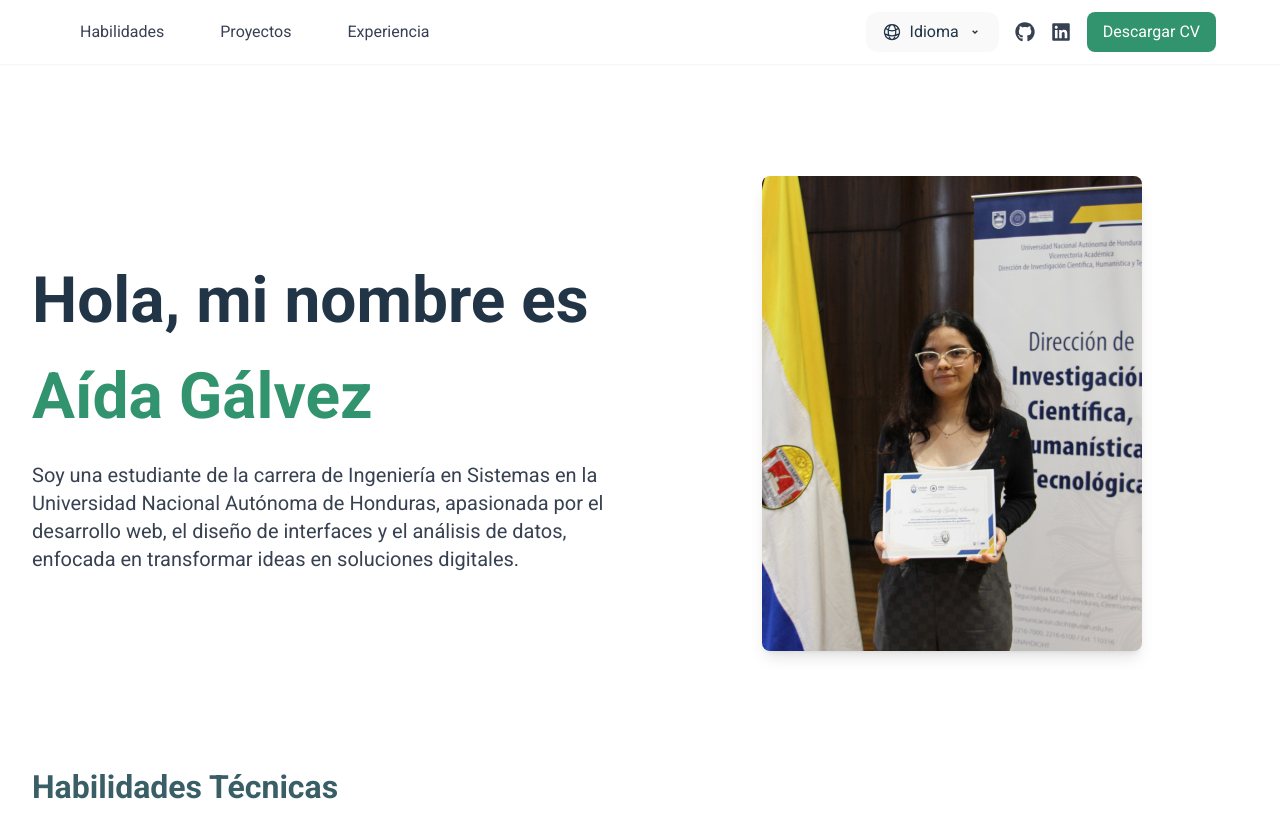
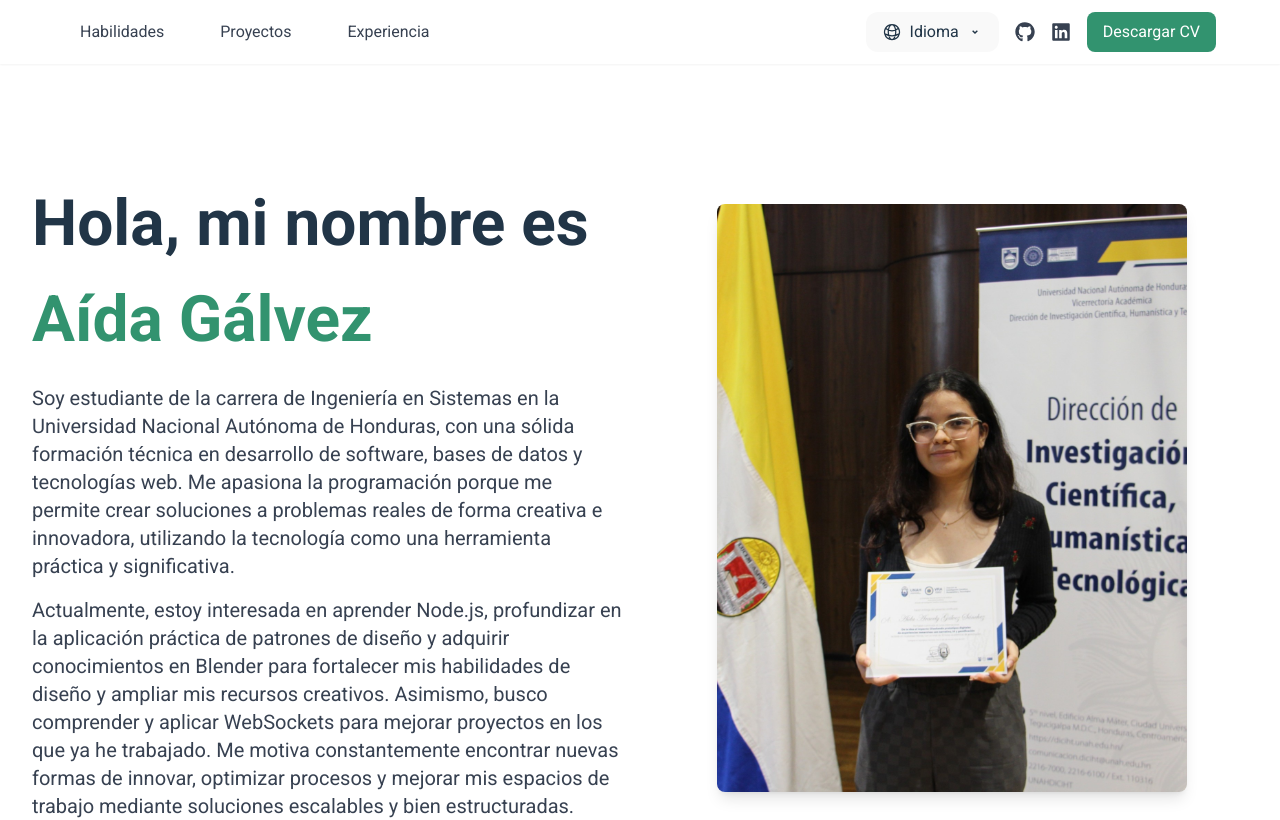
Before and after one commit to a-galvez/Portafolio, a React (Vite) app in the folder portafolio/: page / in a window 1280 px wide. Shown: the top 820 px of the page. Built offline with nearby package versions, Linux system fonts and the light colour scheme.

Commit message:
mas detalles y fix

```diff
--- a/portafolio/src/components/Habilidades/Hero.jsx
+++ b/portafolio/src/components/Habilidades/Hero.jsx
@@ -7,12 +7,16 @@ export default function Hero({ language }) {
     es: {
       saludo: "Hola, mi nombre es",
       descripcion:
-        "Soy una estudiante de la carrera de Ingeniería en Sistemas en la Universidad Nacional Autónoma de Honduras, apasionada por el desarrollo web, el diseño de interfaces y el análisis de datos, enfocada en transformar ideas en soluciones digitales."
+        ["Soy estudiante de la carrera de Ingeniería en Sistemas en la Universidad Nacional Autónoma de Honduras, con una sólida formación técnica en desarrollo de software, bases de datos y tecnologías web. Me apasiona la programación porque me permite crear soluciones a problemas reales de forma creativa e innovadora, utilizando la tecnología como una herramienta práctica y significativa.",
+        "Actualmente, estoy interesada en aprender Node.js, profundizar en la aplicación práctica de patrones de diseño y adquirir conocimientos en Blender para fortalecer mis habilidades de diseño y ampliar mis recursos creativos. Asimismo, busco comprender y aplicar WebSockets para mejorar proyectos en los que ya he trabajado. Me motiva constantemente encontrar nuevas formas de innovar, optimizar procesos y mejorar mis espacios de trabajo mediante soluciones escalables y bien estructuradas."
+        ]
     },
     en: {
       saludo: "Hi, my name is",
       descripcion:
-        "I am a Software Engineering student at Universidad Nacional Autónoma de Honduras (UNAH), passionate about web development, interface design, and data analysis, focused on transforming ideas into digital solutions."
+        ["I am a Software Engineering student at Universidad Nacional Autónoma de Honduras (UNAH), with a solid technical background in software development, databases, and web technologies. I am passionate about programming because it allows me to create creative and innovative solutions to real-world problems, using technology as a practical and meaningful tool.",
+          "Currently, I am interested in learning Node.js, deepening my practical knowledge of design patterns, and acquiring skills in Blender to strengthen my design abilities and expand my creative toolkit. I also aim to understand and apply WebSockets to enhance projects I have previously worked on. I am constantly motivated to find new ways to innovate, optimize processes, and improve work environments through scalable and well-structured solutions."
+        ]
     }
   }
 
@@ -23,8 +27,15 @@ export default function Hero({ language }) {
           <h1 className="text-[64px] bold">{texts[language].saludo}</h1>
           <h1 className="text-[64px] bold text-[#32936F]">Aída Gálvez</h1>
         </div>
-        <div>
-          <p className="text-gray-700 regular text-xl">{texts[language].descripcion}</p>
+        <div className="space-y-4">
+          {texts[language].descripcion.map((parrafo, index) => (
+            <p
+              key={index}
+              className="text-gray-700 regular text-xl"
+            >
+              {parrafo}
+            </p>
+          ))}
         </div>
       </div>
 
@@ -32,7 +43,7 @@ export default function Hero({ language }) {
         <img
           src={fotoPerfil}
           alt="Aída Gálvez"
-          className="w-full max-w-[380px] rounded-lg shadow-lg "
+          className="w-full max-w-[470px] rounded-lg shadow-lg "
         />
       </div>
     </section>
--- a/portafolio/src/components/Proyectos/ProyectoDetalle.jsx
+++ b/portafolio/src/components/Proyectos/ProyectoDetalle.jsx
@@ -88,9 +88,16 @@ export default function ProyectoDetalle() {
         </section>
 
         {/* Detalle */}
-        <p className="text-gray-700 mb-6 sm:mb-8 leading-relaxed text-base sm:text-lg mt-6">
-            {proyecto.detalle[language]}
-        </p>
+        <div className="mt-4 sm:mt-6">
+        {proyecto.detalle[language].map((parrafo, index) => (
+            <p
+            key={index}
+            className="text-gray-700 mb-6 sm:mb-8 leading-relaxed text-base sm:text-lg mt-6"
+            >
+            {parrafo}
+            </p>
+        ))}
+        </div>
 
         {/* Rol */}
         <section className="mb-6 sm:mb-8">
--- a/portafolio/src/data/proyectos.js
+++ b/portafolio/src/data/proyectos.js
@@ -67,8 +67,8 @@ export const proyectos = [
       }
     },
     detalle: {
-      es: "Este proyecto fue desarrollado como parte de la asignatura Programación Orientada a Objetos, aplicando conceptos fundamentales como modelado de clases, relaciones entre entidades y estructuración del código.",
-      en: "This project was developed as part of the Object-Oriented Programming course, applying fundamental concepts such as class modeling, entity relationships, and code structuring."
+      es: ["Este proyecto fue desarrollado como parte de la asignatura Programación Orientada a Objetos, aplicando conceptos fundamentales como modelado de clases, relaciones entre entidades y estructuración del código."],
+      en: ["This project was developed as part of the Object-Oriented Programming course, applying fundamental concepts such as class modeling, entity relationships, and code structuring."]
     },
     rol: {
         es: [ "Diseño e implementación de la base de datos.",
@@ -120,8 +120,8 @@ export const proyectos = [
       }
     },
     detalle: {
-      es: "Este proyecto fue desarrollado como parte de la asignatura Lenguajes de Programación, poniendo en práctica conceptos avanzados de backend, arquitectura MVC, consumo de APIs internas y diseño de interfaces. ",
-      en: "This project was developed as part of the Programming Languages course, applying advanced backend concepts, MVC architecture, internal API consumption, and interface design."
+      es: ["Este proyecto fue desarrollado como parte de la asignatura Lenguajes de Programación, poniendo en práctica conceptos avanzados de backend, arquitectura MVC, consumo de APIs internas y diseño de interfaces. "],
+      en: ["This project was developed as part of the Programming Languages course, applying advanced backend concepts, MVC architecture, internal API consumption, and interface design."]
     },
     rol: {
         es: [ "Diseño e implementación de la base de datos.",
@@ -179,8 +179,8 @@ export const proyectos = [
       }
     },
     detalle: {
-      es: "Este proyecto fue desarrollado como parte de la asignatura Bases de Datos I, aplicando conceptos de modelado, consultas eficientes y relaciones entre entidades.",
-      en: "This project was developed as part of the Databases I course, applying concepts of modeling, efficient queries, and entity relationships."
+      es: ["Este proyecto fue desarrollado como parte de la asignatura Bases de Datos I, aplicando conceptos de modelado, consultas eficientes y relaciones entre entidades."],
+      en: ["This project was developed as part of the Databases I course, applying concepts of modeling, efficient queries, and entity relationships."]
     },
     rol: {
         es: [ "Diseño e implementación de la base de datos.",
@@ -237,8 +237,8 @@ export const proyectos = [
       }
     },
     detalle: {
-      es: "Proyecto desarrollado como parte de la asignatura Bases de Datos II, aplicando conceptos de arquitectura de datos, modelado multidimensional y procesos ETL.",
-      en: "Developed as part of the Databases II course, applying concepts of data architecture, multidimensional modeling, and ETL processes."
+      es: ["Proyecto desarrollado como parte de la asignatura Bases de Datos II, aplicando conceptos de arquitectura de datos, modelado multidimensional y procesos ETL."],
+      en: ["Developed as part of the Databases II course, applying concepts of data architecture, multidimensional modeling, and ETL processes."]
     },
     rol: {
         es: ["Investigación sobre el uso de Python para procesos ETL.",
@@ -298,8 +298,8 @@ export const proyectos = [
         database: ["JSON file"]
       }
     },detalle: {
-      es: "Proyecto desarrollado para la semana de la carrera de Ingeniería en Sistemas 2025",
-      en: "Developed for a game show as part of the activities done for the Software Engineering undergraduate celebration week of 2025"
+      es: ["Proyecto desarrollado para la semana de la carrera de Ingeniería en Sistemas 2025"],
+      en: ["Developed for a game show as part of the activities done for the Software Engineering undergraduate celebration week of 2025"]
     },
     rol: {
       es: ["Desarrollo completo del frontend de la aplicación.",
@@ -348,8 +348,8 @@ export const proyectos = [
       }
     },
     detalle: {
-      es: "Proyecto desarrollado como parte de la asignatura Inteligencia Artificial, aplicando conceptos fundamentales de redes neuronales convolucionales. Se implementaron desde cero las distintas capas de la CNN, incluyendo convolución, pooling y clasificación, utilizando Python sin el uso de librerías especializadas de deep learning. El modelo fue entrenado para clasificar cinco tipos de flores a partir de un conjunto de imágenes, permitiendo comprender en profundidad el funcionamiento interno de este tipo de redes.",
-      en: "Project developed as part of the Artificial Intelligence course, applying fundamental concepts of convolutional neural networks. The different CNN layers were implemented from scratch, including convolution, pooling, and classification, using Python without specialized deep learning libraries. The model was trained to classify five types of flowers from an image dataset, allowing a deeper understanding of how this type of neural network works internally."
+      es: ["Proyecto desarrollado como parte de la asignatura Inteligencia Artificial, aplicando conceptos fundamentales de redes neuronales convolucionales. Se implementaron desde cero las distintas capas de la CNN, incluyendo convolución, pooling y clasificación, utilizando Python sin el uso de librerías especializadas de deep learning. El modelo fue entrenado para clasificar cinco tipos de flores a partir de un conjunto de imágenes, permitiendo comprender en profundidad el funcionamiento interno de este tipo de redes."],
+      en: ["Project developed as part of the Artificial Intelligence course, applying fundamental concepts of convolutional neural networks. The different CNN layers were implemented from scratch, including convolution, pooling, and classification, using Python without specialized deep learning libraries. The model was trained to classify five types of flowers from an image dataset, allowing a deeper understanding of how this type of neural network works internally."]
     },
     rol: {
         es: ["Al ser un proyecto individual, me encargué de:",
```
